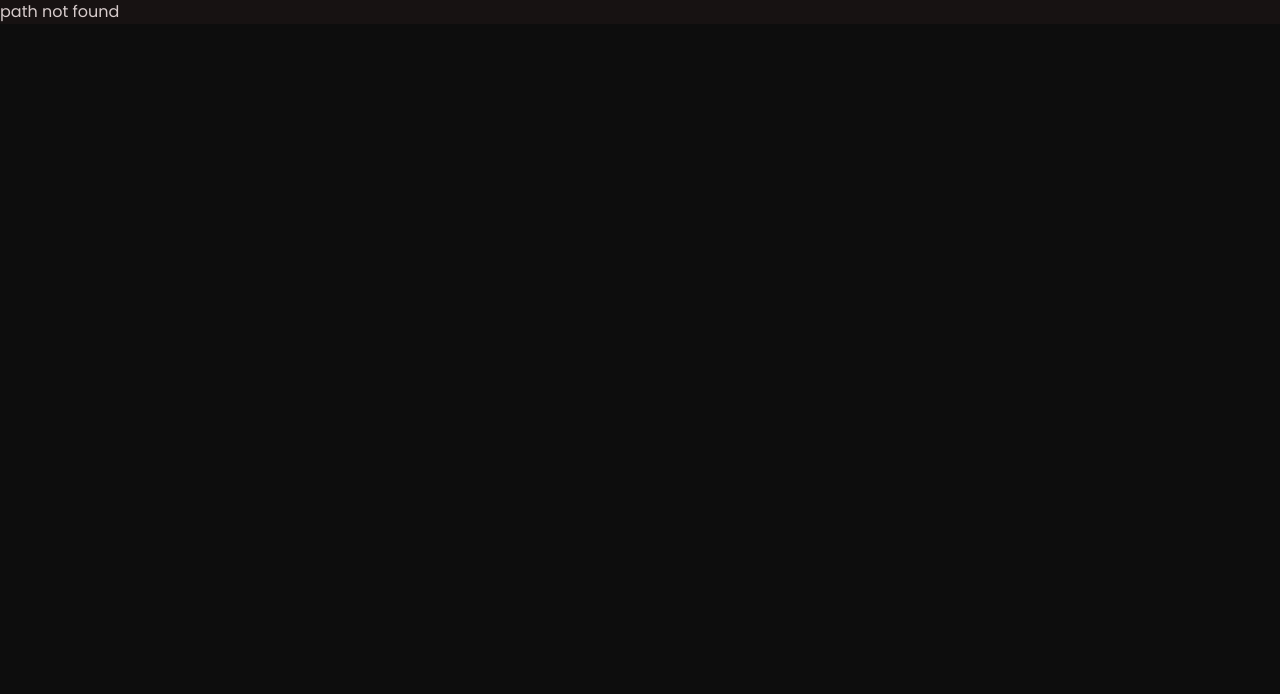
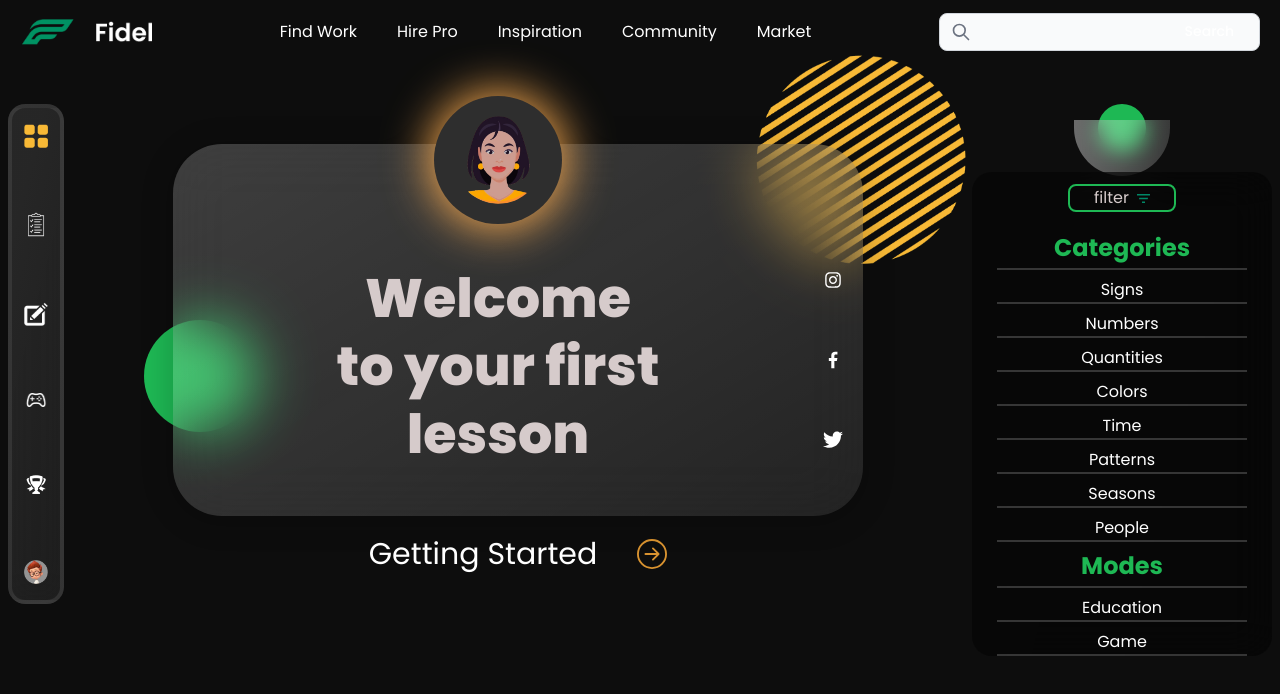
Before and after one commit to nebaaaazzzz/AI-Fidel, a React (Vite) app: page /welcome in a window 1280 px wide. Before the commit this address had no page. Shown: the top 694 px of the page. Built offline with nearby package versions, Linux system fonts and the light colour scheme.

Commit message:
feat: welcome and learn-new ui completed

```diff
--- a/src/App.tsx
+++ b/src/App.tsx
@@ -47,6 +47,8 @@
 import SelectGame from '@pages/SelectGame';
 import StartLearning from '@pages/StartLearning';
 import SelectProfile from '@pages/select-profile';
+import Welcome from '@pages/Welcome';
+import LearnNew from '@pages/learn-new';
 function App() {
   return (
     <div data-theme="forest">
@@ -58,7 +60,9 @@
             <Route path="start-level" element={<StartLevel />} />
             <Route path="level-completed" element={<LevelCompleted />} />
             <Route path="game" element={<Game />} />
+            <Route path="welcome" element={<Welcome />} />
             <Route path="start-learning" element={<StartLearning />} />
+            <Route path="learn-new" element={<LearnNew />} />
           </Route>
           <Route path="landing" element={<Landing />} />
           <Route path="select-mode" element={<SelectMode />} />
--- a/src/components/PlaceYourHand.tsx
+++ b/src/components/PlaceYourHand.tsx
@@ -9,11 +9,12 @@
     return (
       <div
         style={{
-          height: '212px',
+          height: '160px',
           background: 'rgba(46, 46, 46, 0.74)',
-          backdropFilter: 'blur(6.5px)'
+          backdropFilter: 'blur(6.5px)',
+          borderRadius: '10px'
         }}
-        className="absolute radius-lg w-1/3 top-60 left-80 flex items-center gap-10 justify-center flex-col"
+        className="absolute  w-1/3 top-60 left-80 flex items-center gap-10 justify-center flex-col"
       >
         <h1 className="text-center text-white text-2xl">
           Place your hand , so it’s visible on the screen
--- /dev/null
+++ b/src/pages/Welcome.tsx
@@ -0,0 +1,72 @@
+import profile from '@assets/images/avatar/avatar.png';
+
+import { AiOutlineInstagram } from 'react-icons/ai';
+import { GrFacebookOption } from 'react-icons/gr';
+import { ImTwitter } from 'react-icons/im';
+import { BsArrowRightCircle } from 'react-icons/bs';
+import circleDashed from '@assets/images/circle-dashed.png';
+const socialMediaIcons = [AiOutlineInstagram, GrFacebookOption, ImTwitter];
+
+function Welcome() {
+  return (
+    <div className="flex gap-5 mt-10 relative  h-[calc(100vh-64px)] flex-col w-full  items-center">
+      <img
+        src={circleDashed}
+        className="absolute -top-64 -right-52 object-contain aspect-square w-2/3"
+      />
+      <div className="absolute w-28 aspect-square top-44 left-10 rounded-full  bg-primary"></div>
+      <div
+        className="flex w-5/6 pr-5 justify-between py-2"
+        style={{
+          background:
+            'linear-gradient(150.11deg, rgba(217, 217, 217, 0.87) -8.45%, rgba(255, 255, 255, 0.2175) -8.45%, rgba(255, 255, 255, 0.0783) 113.16%)',
+          boxShadow: '0px 4px 23px 10px rgba(0, 0, 0, 0.13)',
+          backdropFilter: 'blur(29px)',
+          borderRadius: '49px'
+        }}
+      >
+        <div className=""></div>
+        <div className="flex prose flex-col items-center">
+          <div
+            className="rounded-full w-32 h-32 p-5 -mt-14 flex items-center justify-center"
+            style={{
+              background: '#2E2E2E',
+              boxShadow: '0px 0px 46px 4px #FFAF52'
+            }}
+          >
+            <img
+              src={profile}
+              className="object-contain aspect-square w-full rounded-full"
+            />
+          </div>
+          <div className="grow text-2xl text-white text-center flex flex-col my-10">
+            <h1 className="m-1">Welcome </h1>
+            <h1 className="m-1">to your first</h1>
+            <h1 className="m-1">lesson</h1>
+          </div>
+        </div>
+        <div className="flex flex-col justify-between">
+          {Array(2)
+            .fill(0)
+            .map((_, i) => (
+              <div></div>
+            ))}
+          {socialMediaIcons.map((Icon, i) => {
+            return <Icon key={i} size={20} color="white" />;
+          })}
+          {Array(1)
+            .fill(0)
+            .map((_, i) => (
+              <div></div>
+            ))}
+        </div>
+      </div>
+      <a className="flex gap-10 items-center text-3xl">
+        <h1 className="text-white">Getting Started</h1>
+        <BsArrowRightCircle className="text-accent font-bold" />
+      </a>
+    </div>
+  );
+}
+
+export default Welcome;
--- /dev/null
+++ b/src/pages/learn-new.tsx
@@ -0,0 +1,32 @@
+import standingGirl from '@assets/images/standing-girl.png';
+function LearnNew() {
+  return (
+    <div className="flex justify-between h-screen w-full">
+      <div></div>
+      <div className="flex flex-col gap-5 items-center">
+        <h2 className="text-white text-2xl">Learn a new sign</h2>
+        <div
+          style={{
+            background: '#2E2E2E',
+            boxShadow: '0px 4px 23px 10px rgba(0, 0, 0, 0.13)',
+            backdropFilter: 'blur(29px)',
+            borderRadius: '20px',
+            border: '3px solid rgba(255, 255, 255, 0.09)'
+          }}
+          className="px-14"
+        >
+          <img src={standingGirl} className="object-contain w-44" />
+        </div>
+        <button className="btn self-stretch rounded-md bg-[#2E2E2E]">
+          Hello
+        </button>
+        <button className="btn self-stretch rounded-md btn-accent">
+          continue
+        </button>
+      </div>
+      <div></div>
+    </div>
+  );
+}
+
+export default LearnNew;
```
Also changed, not shown: src/pages/SelectLevel.tsx (+0 -83 lines), src/assets/images/circle-dashed.png (added), src/assets/images/standing-girl.png (added).
